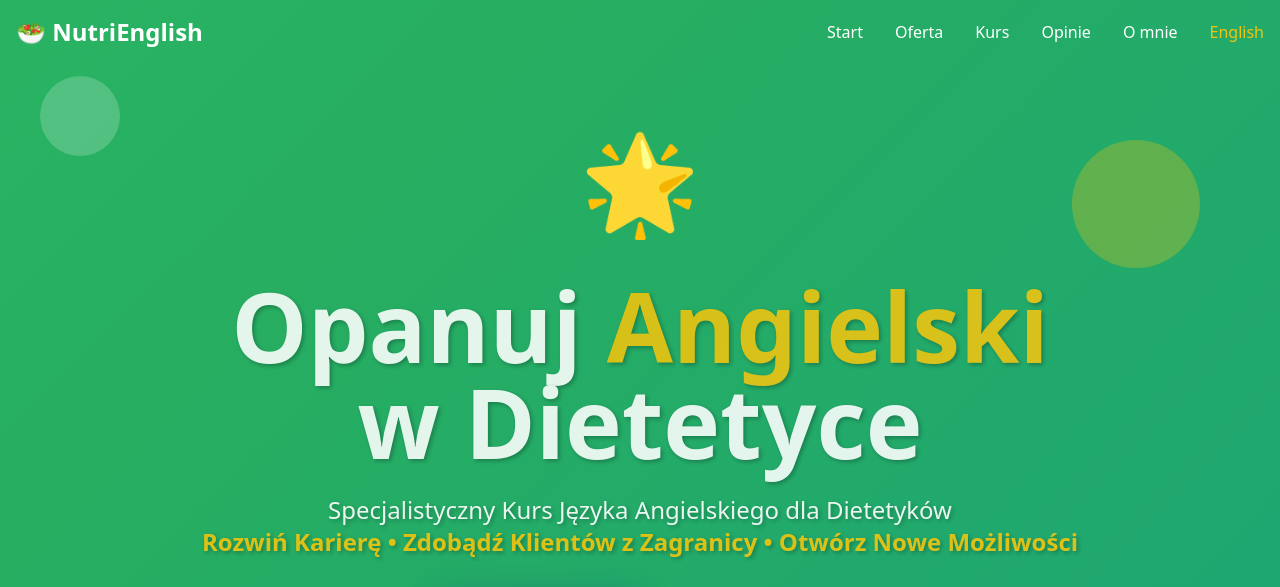
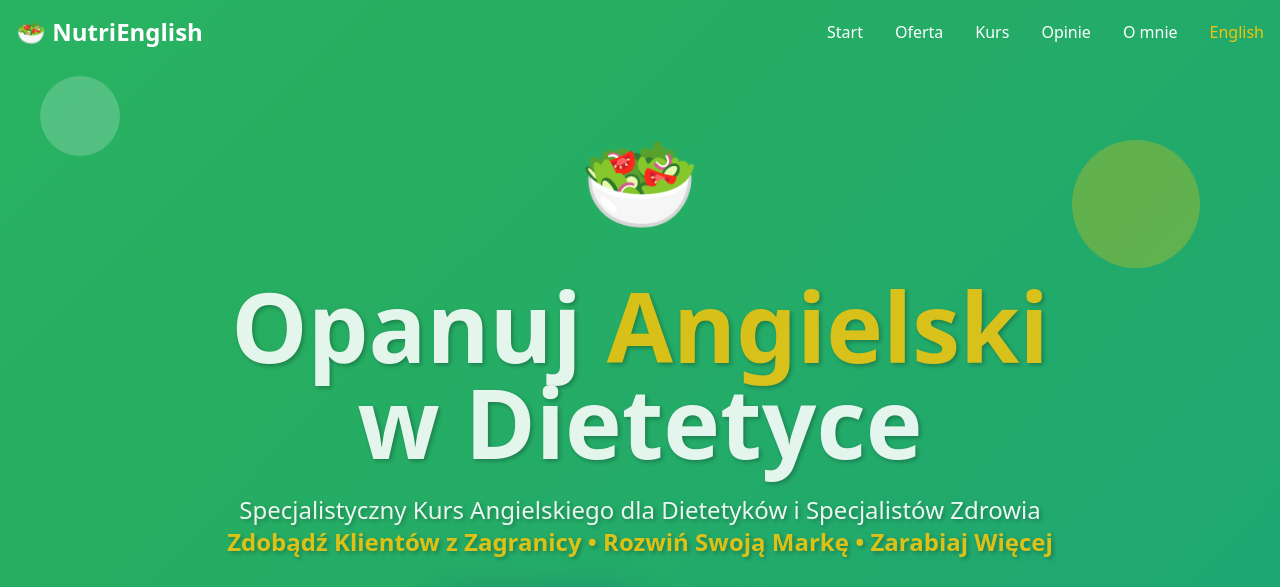
Before and after one commit to Aviadg/ania, a plain HTML site: page index.html in a window 1280 px wide. Shown: the top 587 px of the page. Drawn offline with nearby package versions, Linux system fonts and the light colour scheme.

Commit message:
feat: update hero section text and icon in index.html

```diff
--- a/index.html
+++ b/index.html
@@ -74,15 +74,15 @@
         <div class="container mx-auto px-4 relative z-10">
             <div class="max-w-4xl mx-auto text-center text-white">
                 <div class="mb-8 animate-bounce-slow">
-                    <span class="text-8xl">🌟</span>
+                    <span class="text-8xl">🥗</span>
                 </div>
                 <h1 class="text-6xl md:text-8xl font-bold mb-6 text-shadow animate-pulse-slow">
                     Opanuj <span class="text-custom-gold">Angielski</span><br>
                     w Dietetyce
                 </h1>
                 <p class="text-xl md:text-2xl mb-8 text-shadow opacity-90">
-                    Specjalistyczny Kurs Języka Angielskiego dla Dietetyków<br>
-                    <span class="text-custom-gold font-semibold">Rozwiń Karierę • Zdobądź Klientów z Zagranicy • Otwórz Nowe Możliwości</span>
+                    Specjalistyczny Kurs Angielskiego dla Dietetyków i Specjalistów Zdrowia<br>
+                    <span class="text-custom-gold font-semibold">Zdobądź Klientów z Zagranicy • Rozwiń Swoją Markę • Zarabiaj Więcej</span>
                 </p>
 
                 <!-- Contact Options -->
```
